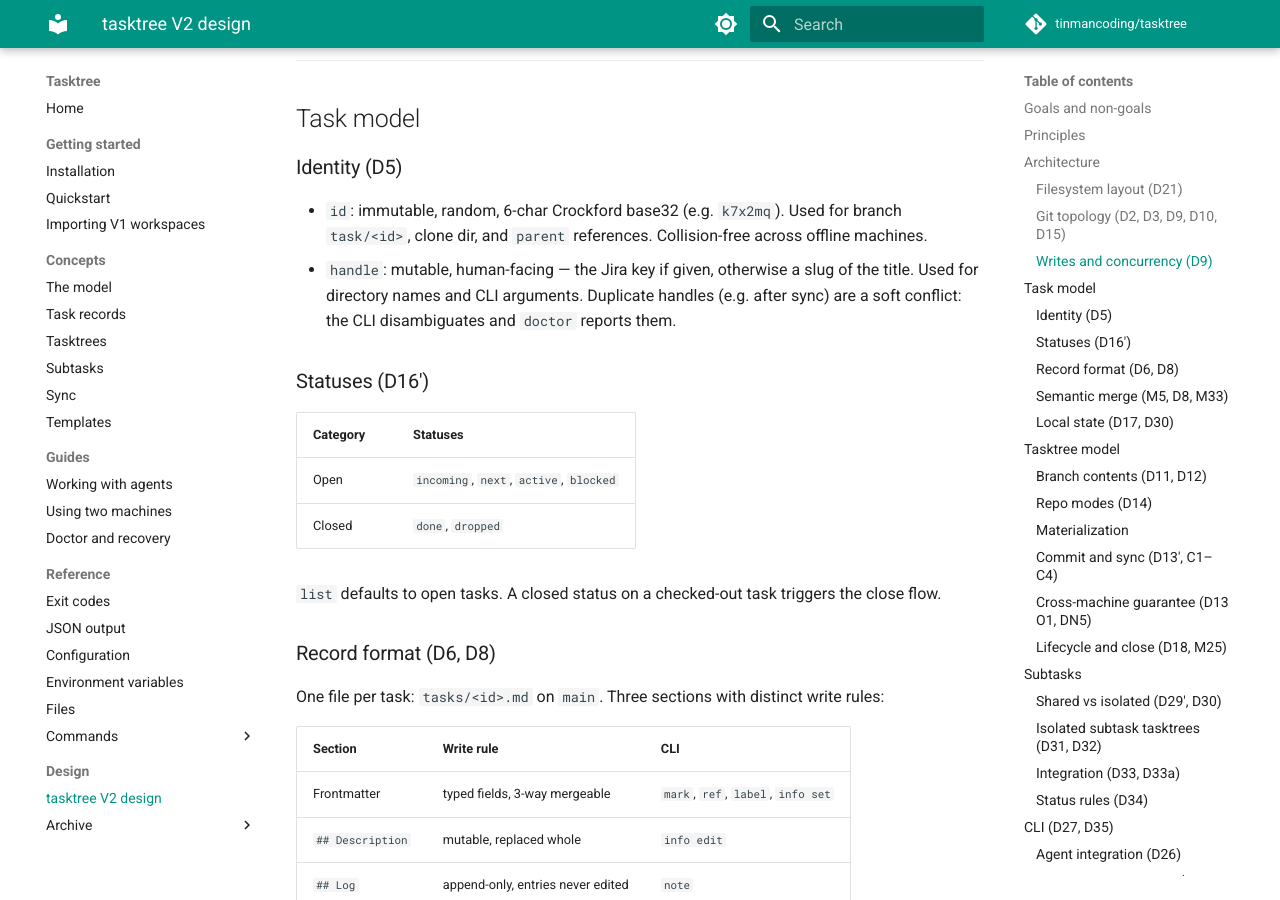
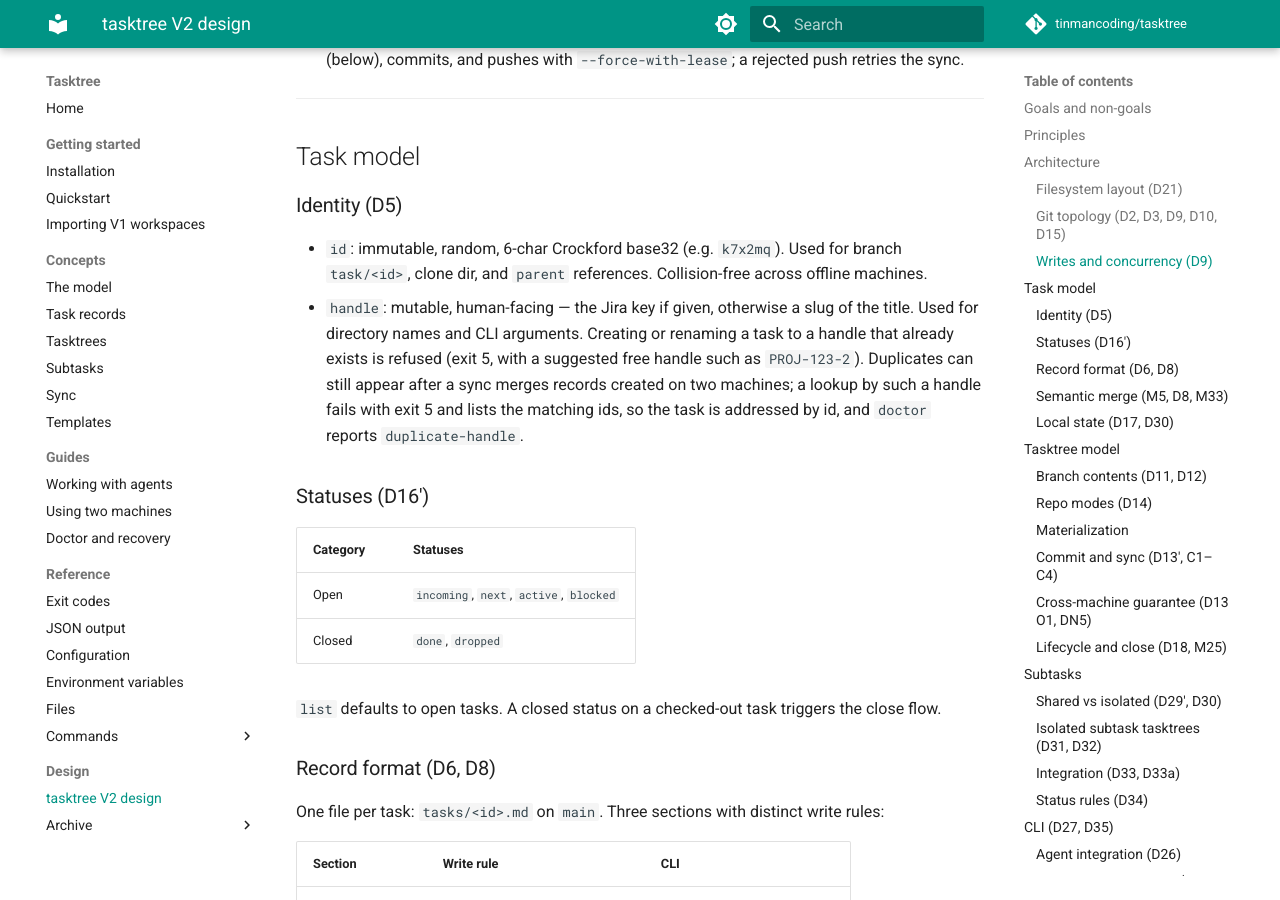
Before and after one commit to tinmancoding/tasktree, an MkDocs documentation site: the page built from docs/design/tasktree-v2.md, in a window 1280 px wide and 900 px high, scrolled down 3126 px. Built offline with MkDocs 1.6.1 and Material for MkDocs 9.7.7, drawn with Linux system fonts in a browser that asks for light colours; comment, search, counter and statistics services are not loaded; some of the changed text lies outside the part shown.

Commit message:
docs(design): align push, duplicate-handle and cache-location text with the code

```diff
--- a/docs/design/tasktree-v2.md
+++ b/docs/design/tasktree-v2.md
@@ -67,7 +67,9 @@ commands and flags.
   templates/                      # user templates (K5)
   aliases.yml                     # repo aliases (K1)
 
-~/Library/Caches/tasktree/repos/<sha256-of-url>   # bare clone cache, unchanged from V1 (L2)
+~/Library/Caches/tasktree/repos/<sha256-of-url>   # bare clone cache in the OS user cache dir (L2)
+                                                  # macOS: ~/Library/Caches/tasktree/repos
+                                                  # Linux: ~/.cache/tasktree/repos
 
 ~/Developer/tasks/<handle>/       # tasktree working dirs (default tasksRoot), flat (L1), no .git at root
   .tasktree/config.yml            # committed marker + config (D12)
@@ -135,8 +137,11 @@ is the only regenerable data and stays in the OS cache directory.
 - `id`: immutable, random, 6-char Crockford base32 (e.g. `k7x2mq`). Used for branch
   `task/<id>`, clone dir, and `parent` references. Collision-free across offline machines.
 - `handle`: mutable, human-facing — the Jira key if given, otherwise a slug of the title.
-  Used for directory names and CLI arguments. Duplicate handles (e.g. after sync) are a soft
-  conflict: the CLI disambiguates and `doctor` reports them.
+  Used for directory names and CLI arguments. Creating or renaming a task to a handle that
+  already exists is refused (exit 5, with a suggested free handle such as `PROJ-123-2`).
+  Duplicates can still appear after a sync merges records created on two machines; a lookup by
+  such a handle fails with exit 5 and lists the matching ids, so the task is addressed by id,
+  and `doctor` reports `duplicate-handle`.
 
 ### Statuses (D16′)
 
@@ -439,7 +444,7 @@ Targeting: inside a tasktree, commands act on its task (see target resolution);
 | X6 | `mark <status> [--keep] [--force] [--cascade]` | Set status; closed status runs the close flow (D18, ST1) |
 | X7 | `open <handle> [--path]`, `root` | Materialize here or print path (`cd "$(tasktree open x)"`) |
 | X8 | `add`, `remove`, `mode <repo> <mode>`, `bootstrap` | Tasktree structure; `remove` uses the D18 gate |
-| X9 | `commit [-m]`, `sync [--no-repos] [--all]`, `push [repo…]` | Record and move state; `push` refuses protected branches (`main`, `master`, `release/*`) |
+| X9 | `commit [-m]`, `sync [--no-repos] [--all]`, `push [repo…]` | Record and move state; `push` refuses protected branches (`main`, `master`, `release/*`) and the remote's default branch (`origin/HEAD`) |
 | X10 | `resolve [--take local\|remote <path>]` | Root divergence across machines (replaces git in the root, P1) |
 | X11 | `alias add\|rm\|list`, `template list\|show\|validate` | Aliases and templates |
 | X12 | `import`, `move <path>`, `doctor [--fix]` | Migration, relocation (R1), health checks (R1, R2, R4, handle collisions) |
```
Also changed, not shown: docs/guides/agents.md (+1 -1 lines).
